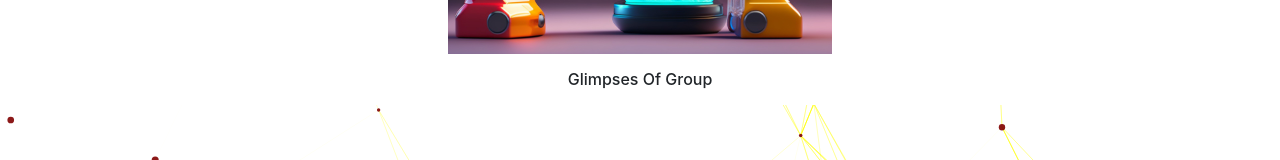
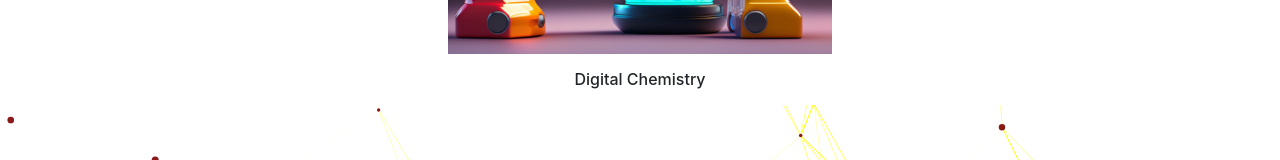
Before and after one commit to imsandeepk/group-website, a React (Create React App) app: page / in a window 1280 px wide. Shown: the part 498-658 px from the top of the page. Built offline with nearby package versions, Linux system fonts and the light colour scheme; the HTML template or start-up script is replaced by a standard one; a web font is replaced by a local one.

Commit message:
Update Corousel.js

```diff
--- a/src/component/Corousel.js
+++ b/src/component/Corousel.js
@@ -32,7 +32,7 @@ export default function Carousel() {
           <span className="carousel-control-next-icon color-black" aria-hidden="true"></span>
           <span className="visually-hidden">Next</span>
         </button>
-        <h6 className='text-center pb-3'>Glimpses Of Group</h6>
+        <h6 className='text-center pb-3'>Digital Chemistry</h6>
       </div>
 
   );
```
